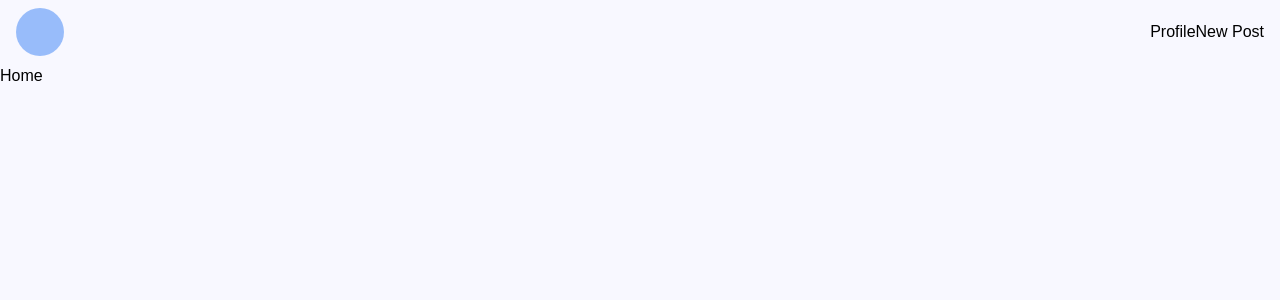
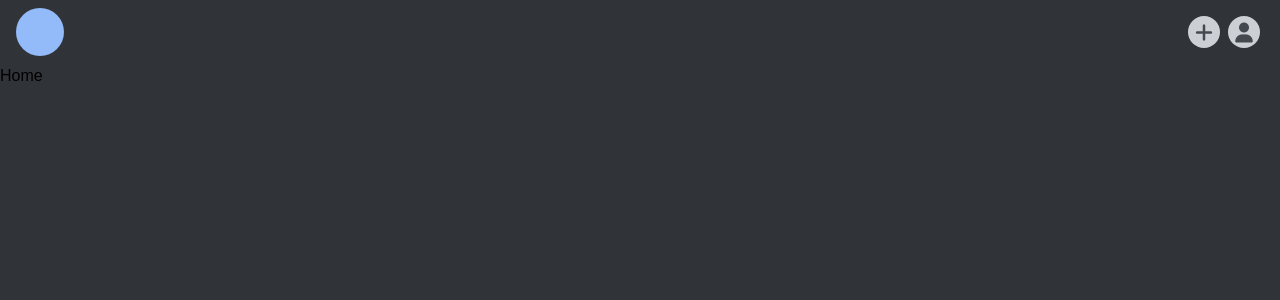
Before and after one commit to noahskorner/playground, a Vue app: page / in a window 1280 px wide. Shown: the top 300 px of the page. Built offline with nearby package versions, Linux system fonts and the light colour scheme.

Commit message:
Made base card component.

```diff
--- a/src/App.vue
+++ b/src/App.vue
@@ -1,5 +1,5 @@
 <template>
-  <div class="font-primary min-h-screen bg-light">
+  <div class="font-primary min-h-screen bg-dark relative">
     <Header />
     <router-view></router-view>
   </div>
@@ -19,6 +19,8 @@ export default {
 #app {
   -webkit-font-smoothing: antialiased;
   -moz-osx-font-smoothing: grayscale;
-  background-color: white;
+}
+button:focus {
+  outline: 0 !important;
 }
 </style>
--- a/src/assets/css/style.css
+++ b/src/assets/css/style.css
@@ -3,29 +3,65 @@
 @tailwind components;
 @tailwind utilities;
 /* Import Poppins */
-@import url('https://fonts.googleapis.com/css2?family=Poppins:ital,wght@0,100;0,200;0,300;0,400;0,500;0,600;0,700;0,800;0,900;1,100;1,200;1,300;1,400;1,500;1,600;1,700;1,800;1,900&display=swap');
+@import url("https://fonts.googleapis.com/css2?family=Poppins:ital,wght@0,100;0,200;0,300;0,400;0,500;0,600;0,700;0,800;0,900;1,100;1,200;1,300;1,400;1,500;1,600;1,700;1,800;1,900&display=swap");
 /* Import Open Sans */
-@import url('https://fonts.googleapis.com/css2?family=Open+Sans:ital,wght@0,300;0,400;0,600;0,700;0,800;1,300;1,400;1,600;1,700;1,800&display=swap');
+@import url("https://fonts.googleapis.com/css2?family=Open+Sans:ital,wght@0,300;0,400;0,600;0,700;0,800;1,300;1,400;1,600;1,700;1,800&display=swap");
 
 /* CSS Variables **/
 :root {
-    --light: #f8f8ff;
-    --dark: #212121;
-  }
+  --gray-00: #f5f6f7;
+  --gray-05: #f2f3f5;
+  --gray-10: #ebedf0;
+  --gray-20: #dadde1;
+  --gray-25: #ccd0d5;
+  --gray-30: #bec3c9;
+  --gray-45: #8d949e;
+  --gray-70: #606770;
+  --gray-80: #444950;
+  --gray-90: #303338;
+  --gray-100: #1c1e21;
+  --light-blue: #93bbfa;
+  --dark-blue: #0b2545;
+  --shadow-1: rgba(0, 0, 0, 0.1);
+  --shadow-2: rgba(0, 0, 0, 0.2);
+  --shadow-5: rgba(0, 0, 0, 0.5);
+  --shadow-8: rgba(0, 0, 0, 0.8);
+  --shadow-inset: rgba(255, 255, 255, 0.5);
+}
 
+/* Fonts */
 .font-primary {
-    font-family: "Poppins", sans-serif;
+  font-family: "Poppins", sans-serif;
 }
 
 .font-secondary {
-    font-family: 'Open Sans', sans-serif;
+  font-family: "Open Sans", sans-serif;
 }
 
-/* -light -dark Light Mode / Dark Mode */
+/* Background Colors */
 .bg-light {
-    background-color: var(--light);
+  background-color: var(--gray-35);
 }
 
 .bg-dark {
-    background-color: var(--dark);
+  background-color: var(--gray-90);
 }
+
+.bg-light-blue {
+  background-color: var(--light-blue);
+}
+
+.bg-dark-blue {
+  background-color: var(--dark-blue);
+}
+
+/* Width */
+.max-width-320 {
+    max-width: 320px;
+}
+.max-width-480 {
+    max-width: 480px;
+}
+.max-width-sm{
+    max-width: 640px;
+}
--- a/src/components/layout/Header.vue
+++ b/src/components/layout/Header.vue
@@ -2,11 +2,19 @@
   <div id="nav" class="w-screen text-md">
     <div class="h-full flex justify-between items-center mx-4">
       <div class="flex flex-row justify-around items-center">
-        <router-link to="/"><div id="logo"></div></router-link>
+        <router-link to="/"
+          ><div id="logo" class="bg-light-blue"></div
+        ></router-link>
       </div>
       <div class="flex justify-around items-center">
-        <router-link to="/profile">Profile</router-link>
-        <p>New Post</p>
+        <IconButton
+          ><template #icon><i class="fas fa-plus fa-lg"></i></template
+        ></IconButton>
+        <router-link to="/profile">
+          <IconButton
+            ><template #icon
+              ><i class="fas fa-user fa-lg"></i></template></IconButton
+        ></router-link>
       </div>
     </div>
   </div>
@@ -25,7 +33,5 @@ export default {};
   width: 3rem;
   height: 3rem;
   border-radius: 50%;
-  background: #3b82f6;
-  opacity: 0.5;
 }
 </style>
--- /dev/null
+++ b/src/components/ui/Card.vue
@@ -0,0 +1,15 @@
+<template>
+  <div id="card" class="w-full h-64 m-2"></div>
+</template>
+
+<script>
+export default {};
+</script>
+
+<style scoped>
+#card {
+  background-color: var(--gray-35);
+  border-radius: 0.5rem;
+  box-shadow: 0 8px 28px 0 var(--shadow-2), 0 2px 4px 0 var(--shadow-1);
+}
+</style>
--- /dev/null
+++ b/src/components/ui/IconButton.vue
@@ -0,0 +1,26 @@
+<template>
+  <button class="flex justify-center items-center">
+    <slot name="icon"></slot>
+  </button>
+</template>
+
+<style scoped>
+button {
+  width: 2rem;
+  height: 2rem;
+  margin: 0 0.25rem;
+  background-color: var(--gray-25);
+  color: var(--gray-80);
+  border-radius: 50%;
+}
+
+button:hover {
+  background-color: var(--gray-30);
+  color: var(--gray-90);
+}
+
+button:active {
+  background-color: var(--light-blue);
+  box-shadow: 0 0 2px 2px var(--light-blue);
+}
+</style>
--- a/src/components/ui/default/Card.vue
+++ /dev/null
@@ -1,6 +0,0 @@
-<template>
-  <div></div>
-</template>
-
-<style scoped>
-</style>
```
Also changed, not shown: src/main.js (+6 -1 lines), src/views/Login.vue (added), src/views/Register.vue (added).
